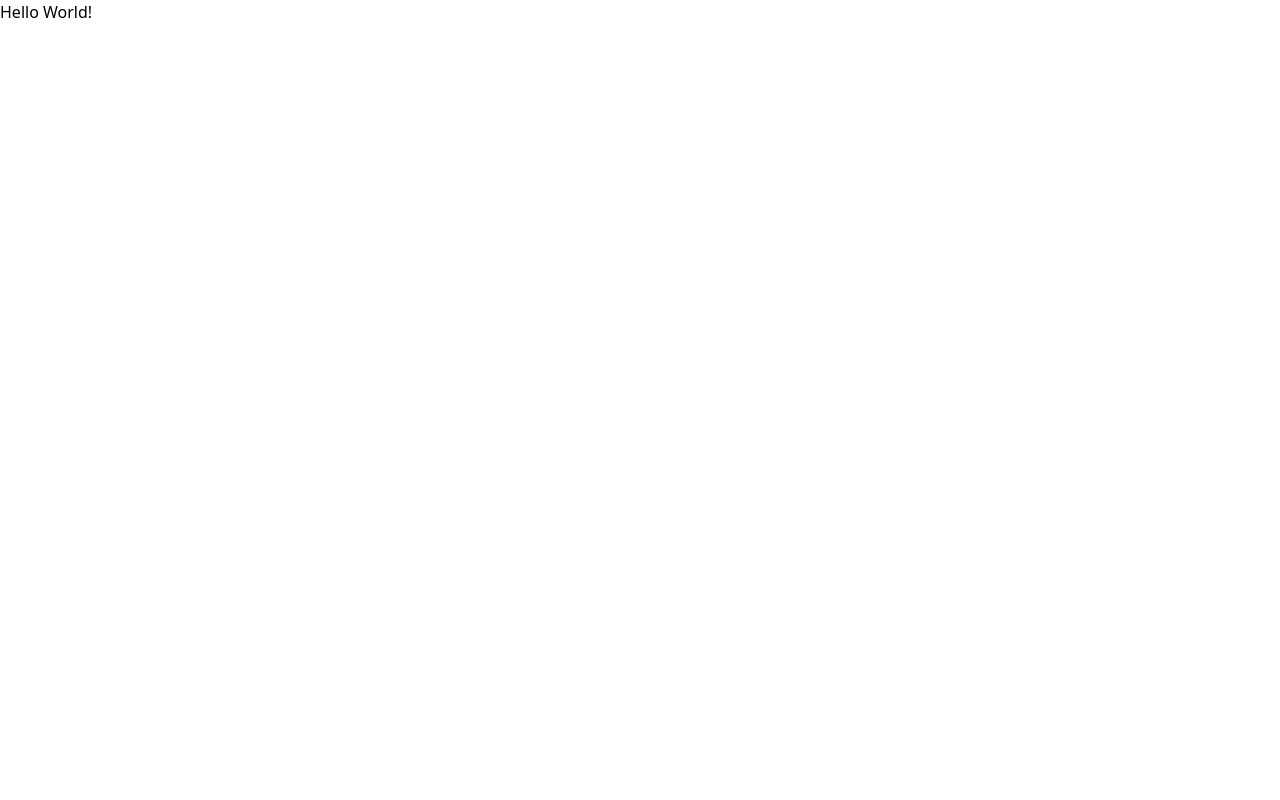
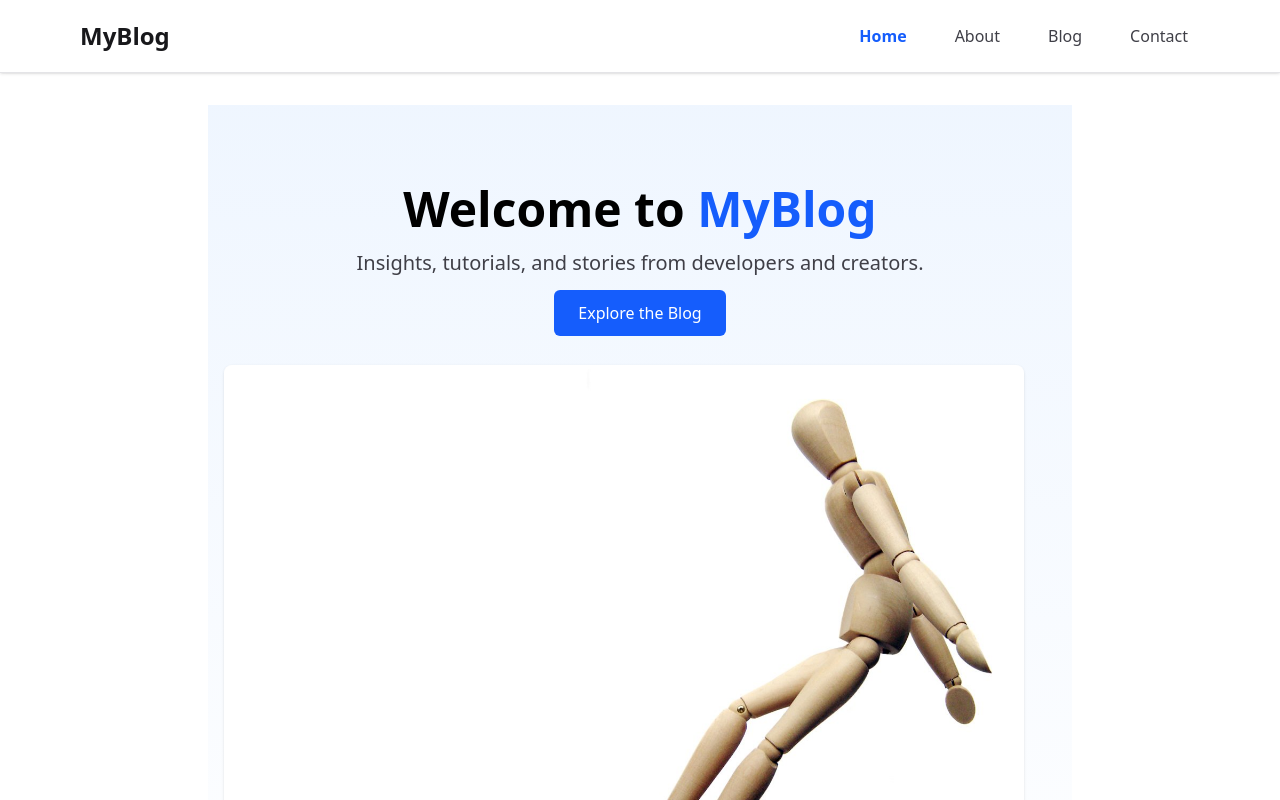
Before and after one commit to HussainShafayet/myblog, a Next.js app: page / in a window 1280 px wide. Shown: the top 800 px of the page. Built offline with nearby package versions, Linux system fonts and the light colour scheme.

Commit message:
basic landing page and routing created

```diff
--- /dev/null
+++ b/src/app/about/page.js
@@ -0,0 +1,8 @@
+export default function AboutPage() {
+  return (
+    <div className="min-h-screen py-20 px-4">
+      <h1 className="text-3xl font-bold">About Us</h1>
+      <p className="mt-4 text-zinc-700">This is the about page content.</p>
+    </div>
+  )
+}
--- /dev/null
+++ b/src/app/blog/page.js
@@ -0,0 +1,8 @@
+export default function BlogPage() {
+  return (
+    <div className="min-h-screen py-20 px-4">
+      <h1 className="text-3xl font-bold">Blog</h1>
+      <p className="mt-4 text-zinc-700">This is the blog page content.</p>
+    </div>
+  )
+}
--- a/src/app/layout.js
+++ b/src/app/layout.js
@@ -1,5 +1,6 @@
 import { Geist, Geist_Mono } from "next/font/google";
 import "./globals.css";
+import Navbar from "@/components/Navbar";
 
 const geistSans = Geist({
   variable: "--font-geist-sans",
@@ -22,7 +23,8 @@ export default function RootLayout({ children }) {
       <body
         className={`${geistSans.variable} ${geistMono.variable} antialiased`}
       >
-        {children}
+      <Navbar />
+       <main className="max-w-4xl mx-auto px-4 py-8">{children}</main>
       </body>
     </html>
   );
--- a/src/app/page.js
+++ b/src/app/page.js
@@ -1,8 +1,19 @@
+import Hero from '@/components/Hero'
+import About from '@/components/About'
+import FeaturedPosts from '@/components/FeaturedPosts'
+import Categories from '@/components/Categories'
+import NewsletterCTA from '@/components/NewsletterCTA'
+import Footer from '@/components/Footer'
 
-export default function Home() {
+export default function HomePage() {
   return (
-   <div>
-    Hello World!
-   </div>
-  );
+    <>
+      <Hero />
+      <About />
+      <FeaturedPosts />
+      <Categories />
+      <NewsletterCTA />
+      <Footer />
+    </>
+  )
 }
--- /dev/null
+++ b/src/components/About.js
@@ -0,0 +1,13 @@
+export default function About() {
+  return (
+    <section className="py-16 bg-white dark:bg-black px-4">
+      <div className="max-w-3xl mx-auto text-center">
+        <h2 className="text-3xl font-semibold mb-4">About the Blog</h2>
+        <p className="text-zinc-700 dark:text-zinc-300 text-lg">
+          MyBlog is a place where I share web development tips, frontend tutorials, and thoughts on modern tech.
+          Whether you're a beginner or a seasoned dev, you'll find something useful here.
+        </p>
+      </div>
+    </section>
+  )
+}
--- /dev/null
+++ b/src/components/Categories.js
@@ -0,0 +1,18 @@
+export default function Categories() {
+  const topics = ['React', 'Next.js', 'JavaScript', 'UI/UX', 'Performance', 'Career']
+
+  return (
+    <section className="py-16 bg-white dark:bg-black px-4">
+      <div className="max-w-4xl mx-auto text-center">
+        <h2 className="text-3xl font-semibold mb-6">Explore Categories</h2>
+        <div className="flex flex-wrap justify-center gap-4">
+          {topics.map((topic) => (
+            <span key={topic} className="bg-blue-100 dark:bg-blue-800 text-blue-700 dark:text-blue-100 px-4 py-2 rounded-full text-sm font-medium">
+              {topic}
+            </span>
+          ))}
+        </div>
+      </div>
+    </section>
+  )
+}
--- /dev/null
+++ b/src/components/FeaturedPosts.js
@@ -0,0 +1,18 @@
+export default function FeaturedPosts() {
+  return (
+    <section className="py-16 bg-zinc-50 dark:bg-zinc-900 px-4">
+      <div className="max-w-6xl mx-auto">
+        <h2 className="text-3xl font-semibold text-center mb-10">Featured Posts</h2>
+        <div className="grid md:grid-cols-3 gap-6">
+          {[1, 2, 3].map((n) => (
+            <div key={n} className="bg-white dark:bg-zinc-800 rounded-lg shadow p-6">
+              <h3 className="text-xl font-semibold mb-2">Blog Post Title {n}</h3>
+              <p className="text-zinc-600 dark:text-zinc-300 mb-4">A short summary of what this blog post is about.</p>
+              <a href="#" className="text-blue-600 hover:underline font-medium">Read More →</a>
+            </div>
+          ))}
+        </div>
+      </div>
+    </section>
+  )
+}
--- /dev/null
+++ b/src/components/Footer.js
@@ -0,0 +1,7 @@
+export default function Footer() {
+  return (
+    <footer className="py-6 text-center text-sm text-zinc-500 dark:text-zinc-400 border-t border-zinc-200 dark:border-zinc-800">
+      © {new Date().getFullYear()} MyBlog. Built with Next.js.
+    </footer>
+  )
+}
--- /dev/null
+++ b/src/components/Hero.js
@@ -0,0 +1,23 @@
+import Image from 'next/image'
+import Link from 'next/link'
+
+export default function Hero() {
+  return (
+    <section className="py-20 px-4 bg-gradient-to-b from-blue-50 to-white dark:from-zinc-900 dark:to-black">
+      <div className="max-w-5xl mx-auto text-center">
+        <h1 className="text-4xl md:text-5xl font-bold mb-4">
+          Welcome to <span className="text-blue-600">MyBlog</span>
+        </h1>
+        <p className="text-lg md:text-xl text-zinc-700 dark:text-zinc-300 mb-6">
+          Insights, tutorials, and stories from developers and creators.
+        </p>
+        <Link href="/blog" className="bg-blue-600 text-white px-6 py-3 rounded-md hover:bg-blue-700 transition">
+          Explore the Blog
+        </Link>
+        <div className="mt-10">
+          <Image src="/dummy.jpg" alt="Hero" width={800} height={400} className="rounded-lg shadow" />
+        </div>
+      </div>
+    </section>
+  )
+}
--- /dev/null
+++ b/src/components/Navbar.js
@@ -0,0 +1,72 @@
+'use client'
+
+import Link from 'next/link'
+import { usePathname } from 'next/navigation'
+import { useState } from 'react'
+import { Menu, X } from 'lucide-react'
+
+const navItems = [
+  { name: 'Home', href: '/' },
+  { name: 'About', href: '/about' },
+  { name: 'Blog', href: '/blog' },
+  { name: 'Contact', href: '/contact' },
+]
+
+function NavLink({ href, name, closeMobile }) {
+  const pathname = usePathname()
+  const isActive = pathname === href
+
+  return (
+    <Link
+      href={href}
+      onClick={closeMobile}
+      className={`block px-3 py-2 rounded-md text-base font-medium transition-colors
+        ${isActive ? 'text-blue-600 font-semibold' : 'text-zinc-700 dark:text-zinc-300'}
+        hover:text-blue-500`}
+    >
+      {name}
+    </Link>
+  )
+}
+
+export default function Navbar() {
+  const [menuOpen, setMenuOpen] = useState(false)
+
+  const toggleMenu = () => setMenuOpen((prev) => !prev)
+  const closeMenu = () => setMenuOpen(false)
+
+  return (
+    <header className="sticky top-0 z-50 bg-white dark:bg-zinc-900 border-b border-zinc-200 dark:border-zinc-700 shadow-sm">
+      <nav className="max-w-6xl mx-auto px-4 py-4 flex items-center justify-between">
+        <Link href="/" className="text-2xl font-bold text-zinc-900 dark:text-white">
+          MyBlog
+        </Link>
+
+        {/* Desktop nav */}
+        <div className="hidden md:flex space-x-6">
+          {navItems.map((item) => (
+            <NavLink key={item.href} {...item} />
+          ))}
+        </div>
+
+        {/* Mobile menu button */}
+        <button
+          onClick={toggleMenu}
+          className="md:hidden text-zinc-800 dark:text-white"
+          aria-label="Toggle menu"
+        >
+          {menuOpen ? <X size={24} /> : <Menu size={24} />}
+        </button>
+      </nav>
+
+      {/* Mobile nav dropdown */}
+      {menuOpen && (
+        <div className="md:hidden px-4 pb-4 animate-fade-in-down">
+          {navItems.map((item) => (
+            <NavLink key={item.href} {...item} closeMobile={closeMenu} />
+          ))}
+        </div>
+      )}
+    </header>
+  )
+}
--- /dev/null
+++ b/src/components/NewsletterCTA.js
@@ -0,0 +1,22 @@
+export default function NewsletterCTA() {
+  return (
+    <section className="py-16 bg-blue-50 dark:bg-blue-950 px-4">
+      <div className="max-w-xl mx-auto text-center">
+        <h2 className="text-2xl font-semibold mb-4">Join the Newsletter</h2>
+        <p className="mb-6 text-zinc-700 dark:text-zinc-300">
+          Get the latest posts and updates delivered straight to your inbox.
+        </p>
+        <form className="flex flex-col sm:flex-row items-center gap-4 justify-center">
+          <input
+            type="email"
+            placeholder="you@example.com"
+            className="w-full sm:w-auto px-4 py-2 rounded-md border border-zinc-300 dark:border-zinc-700 dark:bg-zinc-900"
+          />
+          <button type="submit" className="bg-blue-600 text-white px-6 py-2 rounded-md hover:bg-blue-700 transition">
+            Subscribe
+          </button>
+        </form>
+      </div>
+    </section>
+  )
+}
```
Also changed, not shown: package.json (+5 -4 lines), public/dummy.jpg (added), 1 other file (tests, documents, lock files or other folders).
